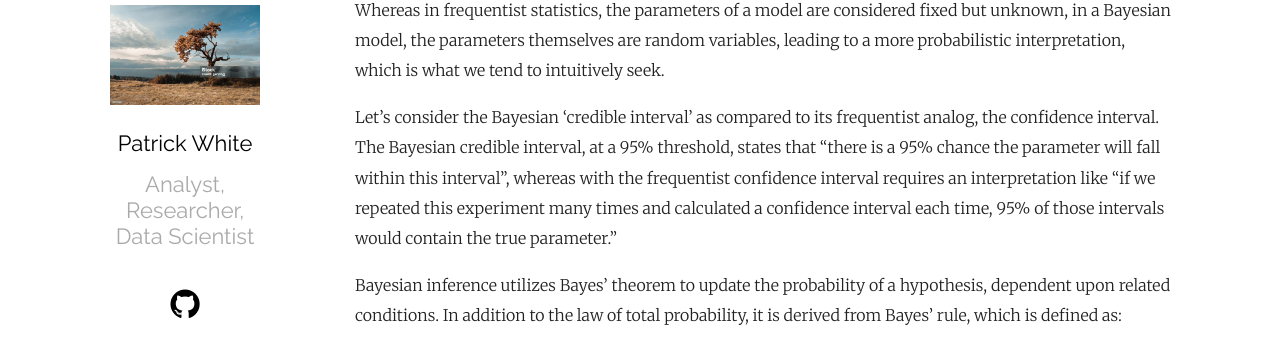
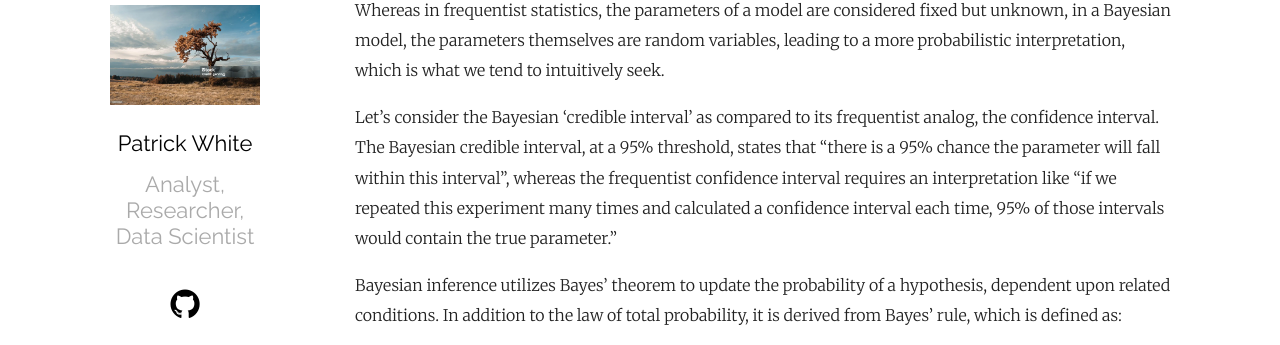
Before and after one commit to pw598/pw598.github.io, a Jekyll site: the page built from _posts/2024-12-23-Bayesian-Inference-I-Bayesian-Data-Analysis.md, in a window 1280 px wide and 900 px high, scrolled down 857 px. Shown: the part 153-498 px from the top of the window. Built offline with Jekyll 4.4.1, drawn with Linux system fonts in a browser that asks for light colours; formulas are drawn with MathJax 3.

Commit message:
Add files via upload

```diff
--- a/_posts/2024-12-23-Bayesian-Inference-I-Bayesian-Data-Analysis.md
+++ b/_posts/2024-12-23-Bayesian-Inference-I-Bayesian-Data-Analysis.md
@@ -34,7 +34,7 @@ A short introduction to Bayesian data analysis, including prior distributions an
 
 Whereas in frequentist statistics, the parameters of a model are considered fixed but unknown, in a Bayesian model, the parameters themselves are random variables, leading to a more probabilistic interpretation, which is what we tend to intuitively seek.
 
-Let’s consider the Bayesian ‘credible interval’ as compared to its frequentist analog, the confidence interval. The Bayesian credible interval, at a 95% threshold, states that “there is a 95% chance the parameter will fall within this interval”, whereas with the frequentist confidence interval requires an interpretation like “if we repeated this experiment many times and calculated a confidence interval each time, 95% of those intervals would contain the true parameter.”
+Let’s consider the Bayesian ‘credible interval’ as compared to its frequentist analog, the confidence interval. The Bayesian credible interval, at a 95% threshold, states that “there is a 95% chance the parameter will fall within this interval”, whereas the frequentist confidence interval requires an interpretation like “if we repeated this experiment many times and calculated a confidence interval each time, 95% of those intervals would contain the true parameter.”
 
 Bayesian inference utilizes Bayes’ theorem to update the probability of a hypothesis, dependent upon related conditions. In addition to the law of total probability, it is derived from Bayes’ rule, which is defined as:
 
```
Also changed, not shown: _posts/2025-01-07-Dimension-Reduction-V-ICA.md (+1 -1 lines), _posts/2025-05-31-MongoDB-via-MongoShell.md (+1 -1 lines), _posts/2025-06-21-MongoDB-II-Aggregation-Pipelines-via-PyMongo.md (+3 -3 lines).
